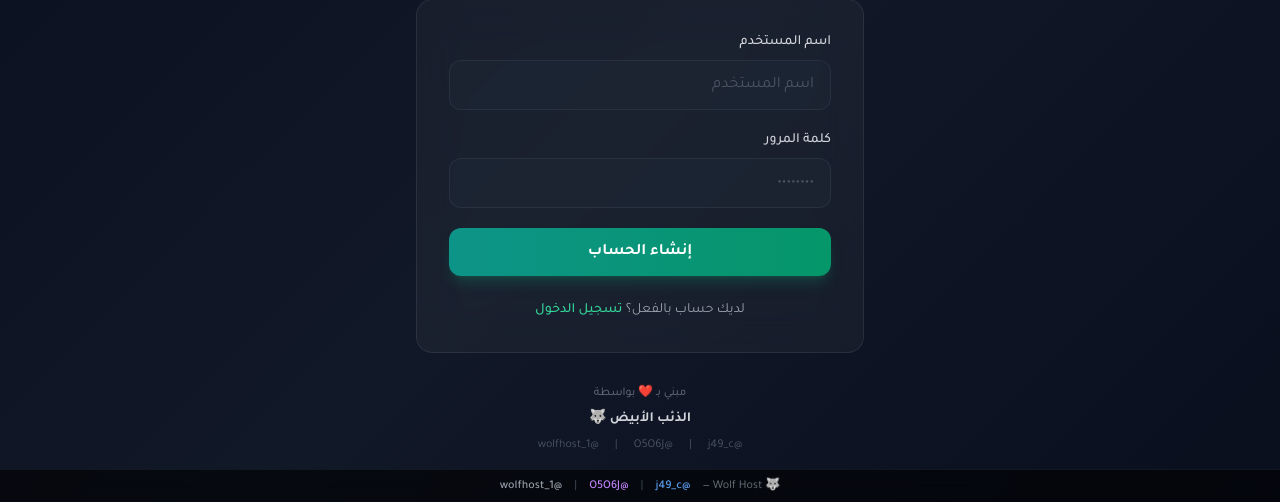
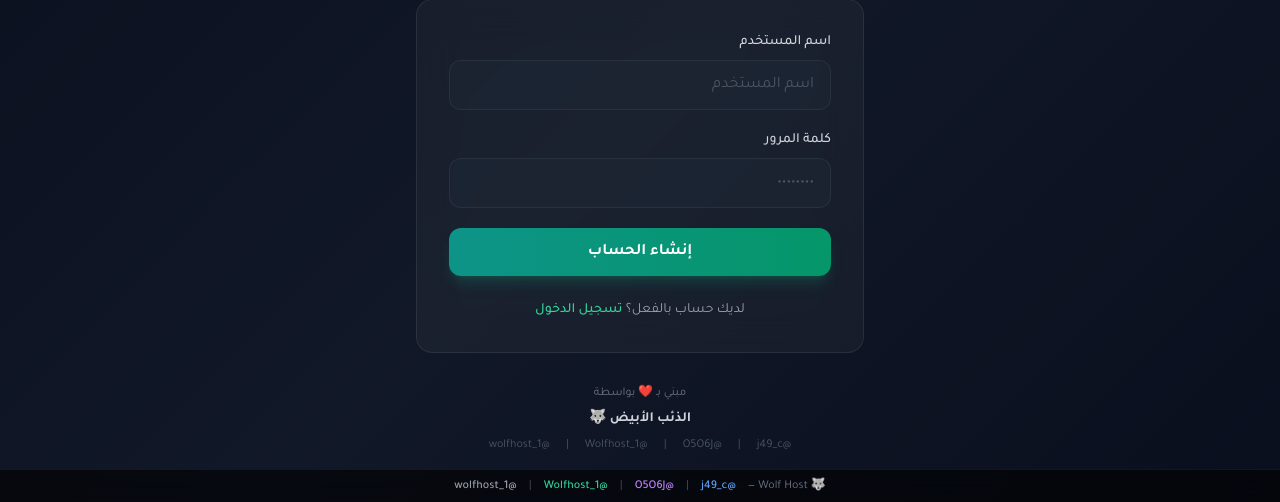
Before and after one commit to 3MH-Technology/backhuuup, a Python web app: template backend/templates/register.html in a window 1280 px wide. Shown: the part 298-800 px from the top of the page. Run offline with Jinja, Linux system fonts and the light colour scheme; the template is opened without the code that fills it, so the values that code supplies are empty; some libraries are stand-ins or nearby versions.

Commit message:
feat: add @Wolfhost_1 as official support Telegram account
Added @Wolfhost_1 to banner, footer, AI prompt, email footer,
and all HTML templates (landing, login, register, dashboard,
bot_control, ai_assistant).

```diff
--- a/backend/config.py
+++ b/backend/config.py
@@ -7,6 +7,7 @@ class Settings(BaseSettings):
     developer: str = "الذئب الأبيض 🐺"
     developer_telegram: str = "@j49_c"
     channel_telegram: str = "@O5O6J"
+    support_telegram: str = "@Wolfhost_1"
     x_account: str = "https://x.com/wolfhost_1"
 
     database_url: str = "postgresql+asyncpg://user:pass@host:5432/db"
--- a/backend/main.py
+++ b/backend/main.py
@@ -34,8 +34,9 @@ WOLF_BANNER = r"""
 ║        🐺 Wolf Host — استضافة الذب هوست           ║
 ║     Autonomous Bot Hosting for Arab Developers   ║
 ║     Developer: الذئب الأبيض 🐺                    ║
-║     Telegram:  @j49_c                            ║
+║     Developer: @j49_c                            ║
 ║     Channel:   @O5O6J                            ║
+║     Support:   @Wolfhost_1                        ║
 ║     X:         https://x.com/wolfhost_1          ║
 ╚══════════════════════════════════════════════════╝
 """
--- a/backend/routes/ai.py
+++ b/backend/routes/ai.py
@@ -22,7 +22,7 @@ DAILY_LIMIT = 30
 
 SYSTEM_PROMPT = (
     "أنت مساعد ذكي لمنصة Wolf Host — استضافة الذب هوست. "
-    "اسم المطور: الذئب الأبيض 🐺. تيليجرام: @j49_c. القناة: @O5O6J. إكس: @wolfhost_1. "
+    "اسم المطور: الذئب الأبيض 🐺. تيليجرام: @j49_c. القناة: @O5O6J. الدعم: @Wolfhost_1. إكس: @wolfhost_1. "
     "مهمتك مساعدة المبرمجين العرب في استضافة بوتاتهم، الإجابة عن أسئلة البرمجة، "
     "وشرح كيفية استخدام المنصة. المنصة تدعم بوتات بايثون و PHP مع رفع ملفات. "
     "كل بوت يأخذ 128MB RAM ومدة صلاحيته 4 أيام مع إمكانية التجديد. "
--- a/backend/services/email_service.py
+++ b/backend/services/email_service.py
@@ -41,7 +41,7 @@ def send_verification(recipient: str, code: str) -> bool:
             </div>
             <p style="color: #6b7280; font-size: 13px; margin: 15px 0 0;">الكود صالح لمدة 10 دقائق. إذا لم تطلب هذا، تجاهل الرسالة.</p>
         </div>
-        <p style="color: #4b5563; font-size: 11px; text-align: center; margin-top: 20px;">Wolf Host — Developer: الذئب الأبيض 🐺 | @j49_c</p>
+        <p style="color: #4b5563; font-size: 11px; text-align: center; margin-top: 20px;">Wolf Host — Developer: الذئب الأبيض 🐺 | @j49_c | Support: @Wolfhost_1</p>
     </div>
     """
 
--- a/backend/templates/ai_assistant.html
+++ b/backend/templates/ai_assistant.html
@@ -125,6 +125,8 @@
       <span class="text-gray-600">|</span>
       <a href="https://t.me/O5O6J" target="_blank" class="text-purple-400 hover:text-purple-300 font-medium">@O5O6J</a>
       <span class="text-gray-600">|</span>
+      <a href="https://t.me/Wolfhost_1" target="_blank" class="text-emerald-400 hover:text-emerald-300 font-medium">@Wolfhost_1</a>
+      <span class="text-gray-600">|</span>
       <a href="https://x.com/wolfhost_1" target="_blank" class="text-gray-400 hover:text-gray-300 font-medium">@wolfhost_1</a>
     </div>
   </div>
--- a/backend/templates/bot_control.html
+++ b/backend/templates/bot_control.html
@@ -162,6 +162,7 @@
           <div class="flex flex-wrap gap-3 text-sm">
             <a href="https://t.me/j49_c" target="_blank" class="px-4 py-2 rounded-xl bg-blue-500/10 text-blue-400 hover:bg-blue-500/20 transition">@j49_c</a>
             <a href="https://t.me/O5O6J" target="_blank" class="px-4 py-2 rounded-xl bg-purple-500/10 text-purple-400 hover:bg-purple-500/20 transition">@O5O6J</a>
+            <a href="https://t.me/Wolfhost_1" target="_blank" class="px-4 py-2 rounded-xl bg-emerald-500/10 text-emerald-400 hover:bg-emerald-500/20 transition">@Wolfhost_1</a>
             <a href="https://x.com/wolfhost_1" target="_blank" class="px-4 py-2 rounded-xl bg-gray-700/50 text-gray-300 hover:bg-gray-700 transition">@wolfhost_1</a>
           </div>
         </div>
--- a/backend/templates/dashboard.html
+++ b/backend/templates/dashboard.html
@@ -89,6 +89,7 @@
         </div>
         <div class="hidden md:flex gap-2 text-xs">
           <a href="https://t.me/j49_c" target="_blank" class="px-3 py-1.5 rounded-lg bg-blue-500/10 text-blue-400 hover:bg-blue-500/20 transition">@j49_c</a>
+          <a href="https://t.me/Wolfhost_1" target="_blank" class="px-3 py-1.5 rounded-lg bg-emerald-500/10 text-emerald-400 hover:bg-emerald-500/20 transition">@Wolfhost_1</a>
           <a href="https://x.com/wolfhost_1" target="_blank" class="px-3 py-1.5 rounded-lg bg-gray-700/50 text-gray-400 hover:bg-gray-700 transition">@wolfhost_1</a>
         </div>
       </div>
--- a/backend/templates/landing.html
+++ b/backend/templates/landing.html
@@ -117,6 +117,7 @@
       <div class="flex flex-wrap gap-4 justify-center text-sm">
         <a href="https://t.me/j49_c" target="_blank" class="px-5 py-2.5 rounded-xl bg-blue-500/10 text-blue-400 hover:bg-blue-500/20 transition">المطور: @j49_c</a>
         <a href="https://t.me/O5O6J" target="_blank" class="px-5 py-2.5 rounded-xl bg-purple-500/10 text-purple-400 hover:bg-purple-500/20 transition">القناة: @O5O6J</a>
+        <a href="https://t.me/Wolfhost_1" target="_blank" class="px-5 py-2.5 rounded-xl bg-emerald-500/10 text-emerald-400 hover:bg-emerald-500/20 transition">الدعم: @Wolfhost_1</a>
         <a href="https://x.com/wolfhost_1" target="_blank" class="px-5 py-2.5 rounded-xl bg-gray-700/50 text-gray-300 hover:bg-gray-700 transition">إكس: @wolfhost_1</a>
       </div>
     </div>
@@ -132,6 +133,7 @@
     <div class="flex items-center justify-center gap-4 mt-3">
       <a href="https://t.me/j49_c" target="_blank" class="hover:text-blue-400 transition">@j49_c</a>
       <a href="https://t.me/O5O6J" target="_blank" class="hover:text-blue-400 transition">@O5O6J</a>
+      <a href="https://t.me/Wolfhost_1" target="_blank" class="hover:text-emerald-400 transition">@Wolfhost_1</a>
       <a href="https://x.com/wolfhost_1" target="_blank" class="hover:text-blue-400 transition">@wolfhost_1</a>
     </div>
   </footer>
--- a/backend/templates/login.html
+++ b/backend/templates/login.html
@@ -74,6 +74,8 @@
         <span>|</span>
         <a href="https://t.me/O5O6J" target="_blank" class="hover:text-blue-400 transition">القناة: @O5O6J</a>
         <span>|</span>
+        <a href="https://t.me/Wolfhost_1" target="_blank" class="hover:text-emerald-400 transition">الدعم: @Wolfhost_1</a>
+        <span>|</span>
         <a href="https://x.com/wolfhost_1" target="_blank" class="hover:text-blue-400 transition">إكس: @wolfhost_1</a>
       </div>
     </div>
@@ -117,6 +119,8 @@
       <span class="text-gray-600">|</span>
       <a href="https://t.me/O5O6J" target="_blank" class="text-purple-400 hover:text-purple-300 font-medium">@O5O6J</a>
       <span class="text-gray-600">|</span>
+      <a href="https://t.me/Wolfhost_1" target="_blank" class="text-emerald-400 hover:text-emerald-300 font-medium">@Wolfhost_1</a>
+      <span class="text-gray-600">|</span>
       <a href="https://x.com/wolfhost_1" target="_blank" class="text-gray-400 hover:text-gray-300 font-medium">@wolfhost_1</a>
     </div>
   </div>
--- a/backend/templates/register.html
+++ b/backend/templates/register.html
@@ -50,6 +50,8 @@
         <a href="https://t.me/j49_c" target="_blank" class="hover:text-emerald-400 transition">@j49_c</a>
         <span>|</span>
         <a href="https://t.me/O5O6J" target="_blank" class="hover:text-emerald-400 transition">@O5O6J</a>
+        <span>|</span>
+        <a href="https://t.me/Wolfhost_1" target="_blank" class="hover:text-emerald-400 transition">@Wolfhost_1</a>
         <span>|</span>
         <a href="https://x.com/wolfhost_1" target="_blank" class="hover:text-emerald-400 transition">@wolfhost_1</a>
       </div>
@@ -111,6 +113,8 @@
       <span class="text-gray-600">|</span>
       <a href="https://t.me/O5O6J" target="_blank" class="text-purple-400 hover:text-purple-300 font-medium">@O5O6J</a>
       <span class="text-gray-600">|</span>
+      <a href="https://t.me/Wolfhost_1" target="_blank" class="text-emerald-400 hover:text-emerald-300 font-medium">@Wolfhost_1</a>
+      <span class="text-gray-600">|</span>
       <a href="https://x.com/wolfhost_1" target="_blank" class="text-gray-400 hover:text-gray-300 font-medium">@wolfhost_1</a>
     </div>
   </div>
```
